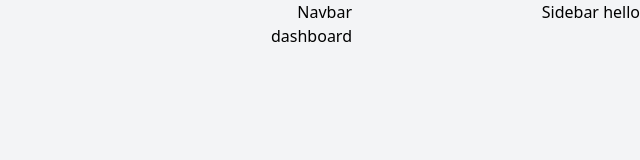
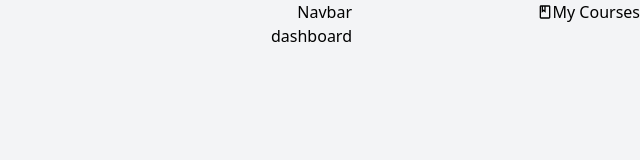
Before and after one commit to codingRah/e-learning-frontend, a React (Create React App) app: page /instructor in a window 1280 px wide. Shown: the top 160 px of the page, without its empty margins (640-1280 px from the left). Built offline with nearby package versions, Linux system fonts and the light colour scheme.

Commit message:
sidebar content

```diff
--- a/src/components/Dashboard/Sidebar.jsx
+++ b/src/components/Dashboard/Sidebar.jsx
@@ -1,6 +1,15 @@
 import React from "react";
+import { Link } from "react-router-dom";
 
 export default function Sidebar(props) {
-  const { links } = props;
-  return <div>Sidebar {links}</div>;
+  const { paths } = props;
+  return (
+    <div>
+      {paths.map((path) => (
+        <Link to={path.url} className="flex items-center ">
+          {path.name} {path.icon}
+        </Link>
+      ))}
+    </div>
+  );
 }
--- a/src/layotus/DashboardLayout.jsx
+++ b/src/layotus/DashboardLayout.jsx
@@ -4,13 +4,13 @@ import { toggleSidebar } from "../features/theme/themeSlice";
 import { useDispatch, useSelector } from "react-redux";
 
 export default function DashboardLayout(props) {
-  const { children, links } = props;
+  const { children, paths } = props;
   const { isSidebarCollapsed } = useSelector((state) => state.theme);
   return (
     <div className="flex relative">
       {!isSidebarCollapsed ? (
         <div className="w-72 fixed">
-          <Sidebar links={links} />
+          <Sidebar paths={paths} />
         </div>
       ) : (
         <div className="w-0">
--- a/src/views/instructor/index.js
+++ b/src/views/instructor/index.js
@@ -2,12 +2,19 @@ import React from "react";
 import DashboardLayout from "../../layotus/DashboardLayout";
 import Course from "../courses";
 import { Routes, Route } from "react-router-dom";
+import { MdOutlineClass } from "react-icons/md";
 
 export default function InstructorDashboard() {
-  const paths = [{ name: "", url: "", icon: "" }];
+  const paths = [
+    {
+      name: "My Courses",
+      url: "/instructor/courses",
+      icon: <MdOutlineClass />,
+    },
+  ];
   return (
     <div>
-      <DashboardLayout links="hello">
+      <DashboardLayout paths={paths}>
         <Routes>
           <Route path="/" element={"dashboard"} />
           <Route path="/courses" element={<Course />} />
```
